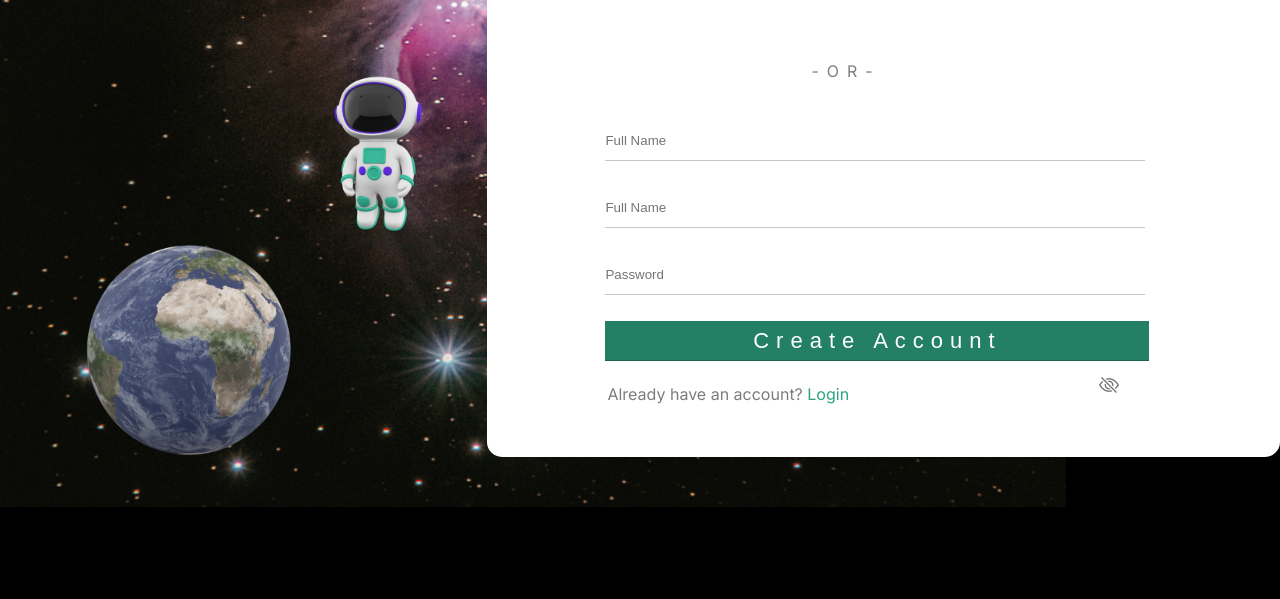
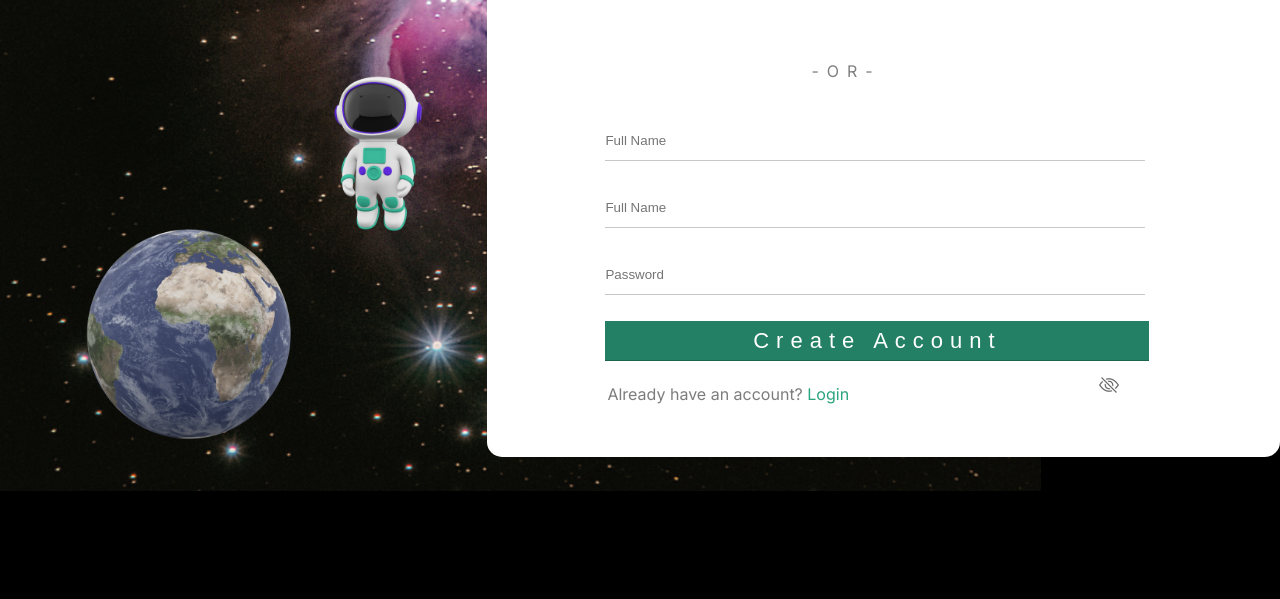
Before and after one commit to LuckysS3/Login, a plain HTML site: page index.html in a window 1280 px wide. Shown: the part 201-800 px from the top of the page. Drawn offline with nearby package versions, Linux system fonts and the light colour scheme.

Commit message:
Update style.css

```diff
--- a/style.css
+++ b/style.css
@@ -38,8 +38,8 @@ img.worldimg{
 div.world{
     display: flex;
     justify-content: space-around;
-    height: 255px;
-    width: 300px;
+    height: 239px;
+    width: 317px;
     margin: 0px;
     padding: 0px;
     flex-direction: row;
```
